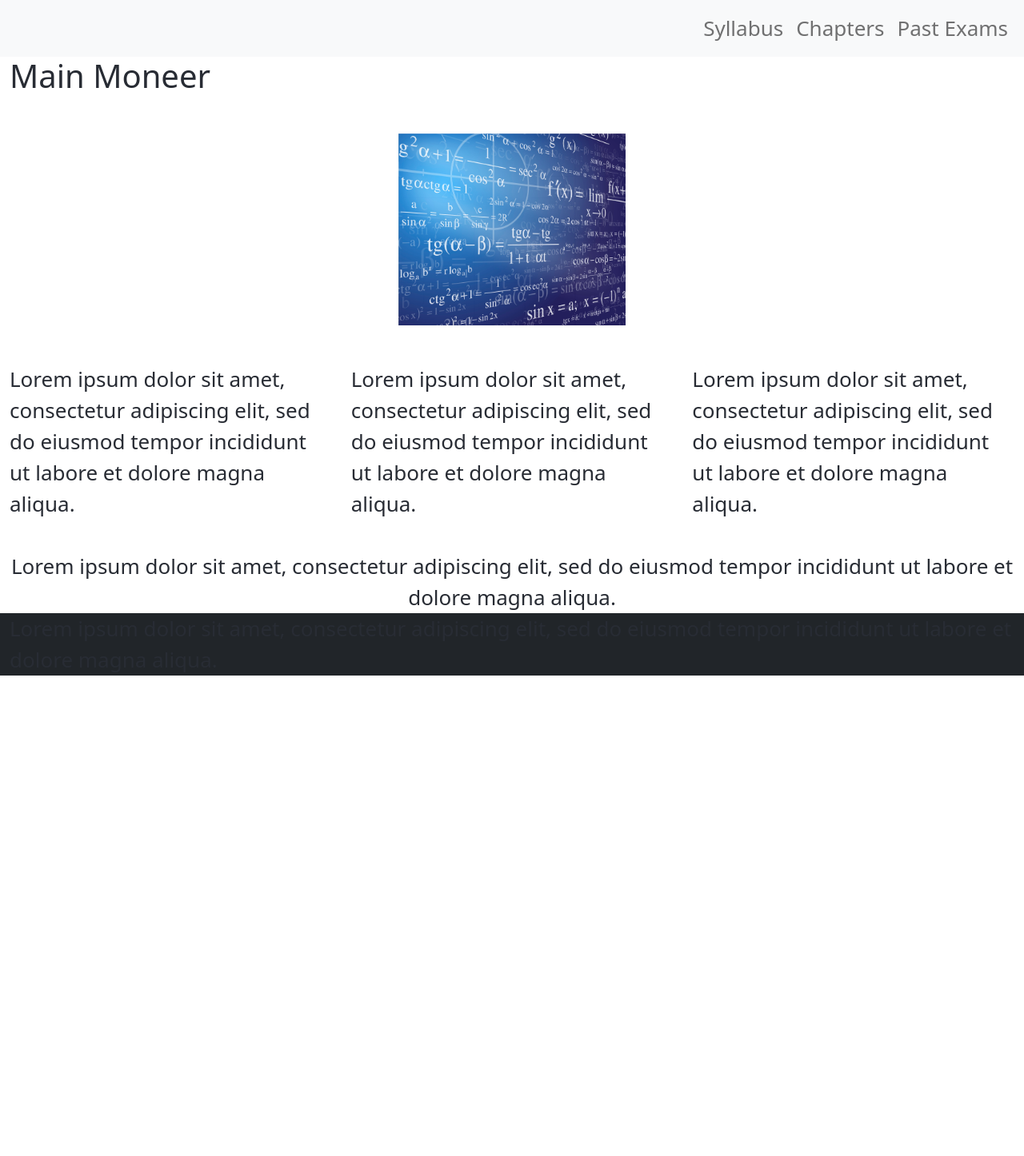
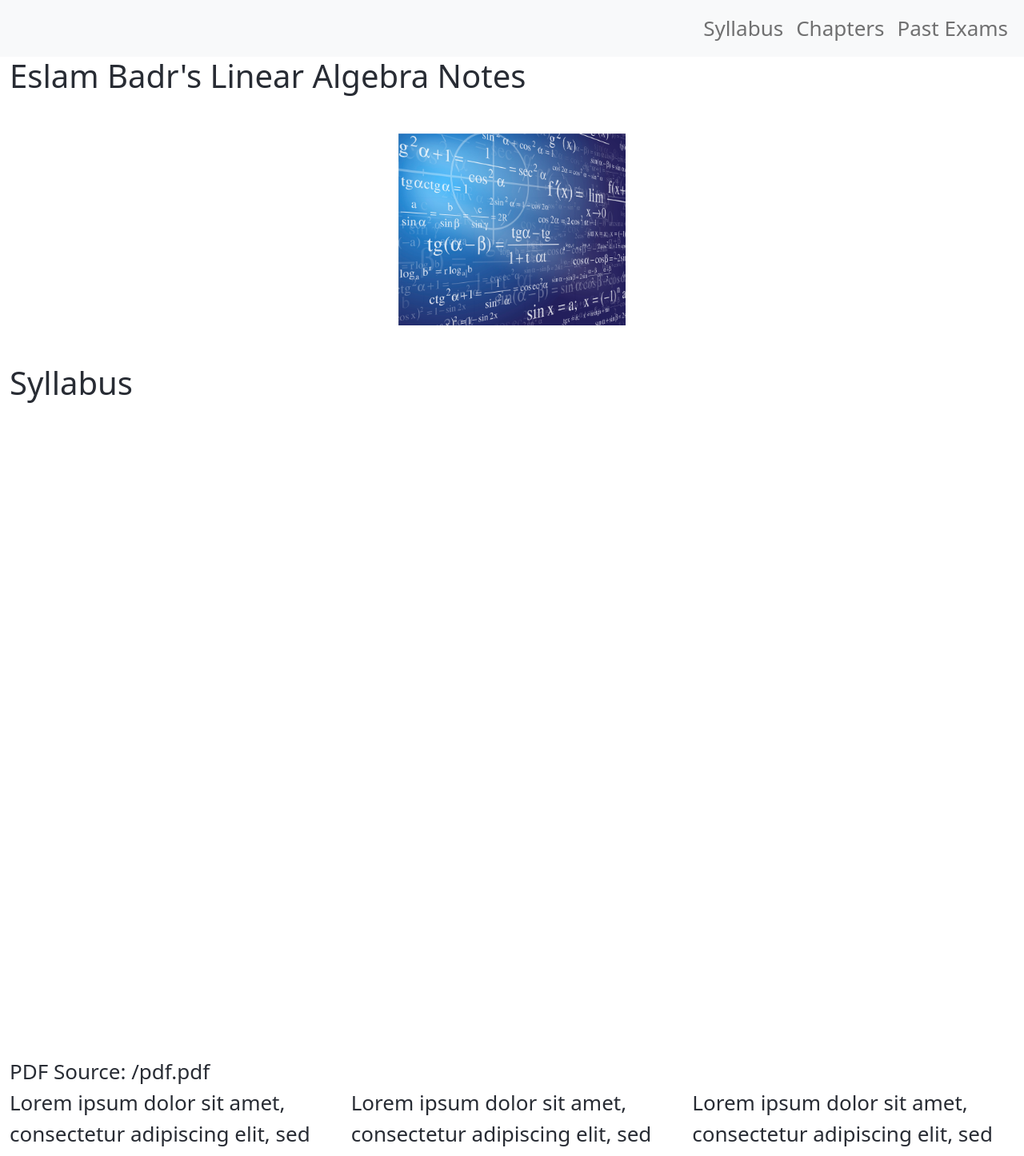
Before and after one commit to ibrahimelnemr/linear-algebra-website, a React (Create React App) app: page / in a window 1280 px wide. Shown: the top 1446 px of the page at 80% size. Before the commit the page ends 845 px from the top, so only its background shows below. Built offline with nearby package versions, Linux system fonts and the light colour scheme.

Commit message:
added pdf embed and improved styling

```diff
--- a/src/App.css
+++ b/src/App.css
@@ -18,3 +18,36 @@
   max-height: 30vh;
   width: auto;
 }
+
+.pdf {
+  min-width: 100%;
+  min-height: 100vh;
+}
+
+.nav-item {
+
+    display: inline-block;
+    position: relative;
+}
+
+.nav-item:after {
+  content: '';
+    position: absolute;
+    width: 100%;
+    transform: scaleX(0);
+    height: 2px;
+    bottom: 0;
+    left: 0;
+    background-color: #282c34;
+    transform-origin: bottom right;
+    transition: transform 0.25s ease-out;
+}
+
+.nav-item:hover:after {
+  transform: scaleX(1);
+  transform-origin: bottom left;
+}
+
+.footer {
+  opacity: 50%;
+}
--- a/src/App.js
+++ b/src/App.js
@@ -1,6 +1,7 @@
 import 'bootstrap/dist/css/bootstrap.min.css';
 import './App.css';
 import TopNavBar from './components/TopNavbar';
+import EmbedPDF from './components/EmbedPDF';
 import Image from './components/Image';
 import Main from './components/Main';
 import Footer from './components/Footer';
@@ -13,14 +14,19 @@ function App() {
     <Row>
       <TopNavBar/>
     </Row>
-    <Main/>
+
+    <h1>Eslam Badr's Linear Algebra Notes</h1>
 
     <div className="row justify-content-center m-5">
       <Image/>
     </div>
 
-    <div class="row justify-content-center">
-    <div class="col">
+    <h1>Syllabus</h1>
+
+    <EmbedPDF pdfsource="/pdf.pdf"/>
+
+    <div className="row justify-content-center">
+    <div className="col">
     Lorem ipsum dolor sit amet, consectetur adipiscing elit, sed do eiusmod tempor incididunt ut labore et dolore magna aliqua.
     </div>
     <div class="col">
--- /dev/null
+++ b/src/components/EmbedPDF.js
@@ -0,0 +1,15 @@
+import React from 'react';
+import DiscretePDF from '../Discrete.pdf'
+
+function EmbedPDF(props) {
+    return(
+        <>
+        <iframe src={DiscretePDF} className="pdf">
+
+        </iframe>
+        PDF Source: {props.pdfsource}
+        </>
+    );
+}
+
+export default EmbedPDF
--- a/src/components/Footer.js
+++ b/src/components/Footer.js
@@ -2,8 +2,8 @@ import React from 'react';
 
 function Footer() {
     return(
-        <div className="bg-dark d-flex justify-content-center" >
-        Lorem ipsum dolor sit amet, consectetur adipiscing elit, sed do eiusmod tempor incididunt ut labore et dolore magna aliqua.
+        <div className="bg-secondary d-flex justify-content-center footer" >
+        © 2023 Eslam Badr
         </div>
     );
 }
--- a/src/components/Main.js
+++ b/src/components/Main.js
@@ -2,7 +2,7 @@ import React from 'react';
 
 function Main() {
     return(
-        <h1>Main Moneer</h1>
+        <h1>Main Page</h1>
     );
 }
 
--- a/src/components/TopNavbar.js
+++ b/src/components/TopNavbar.js
@@ -10,11 +10,11 @@ function TopNavBar() {
         <Navbar className ="column justify-content-end">
         <Nav className="">
 
-            <Nav.Link href="#syllabus">Syllabus</Nav.Link>
+            <Nav.Link href="#syllabus" className="nav-item">Syllabus</Nav.Link>
 
-            <Nav.Link href="#chapters">Chapters</Nav.Link>
+            <Nav.Link href="#chapters" className="nav-item">Chapters</Nav.Link>
 
-            <Nav.Link href="#exams">Past Exams</Nav.Link>
+            <Nav.Link href="#exams" className="nav-item">Past Exams</Nav.Link>
 
       </Nav>
       </Navbar>
```
Also changed, not shown: 2 other files (tests, documents, lock files or other folders).
